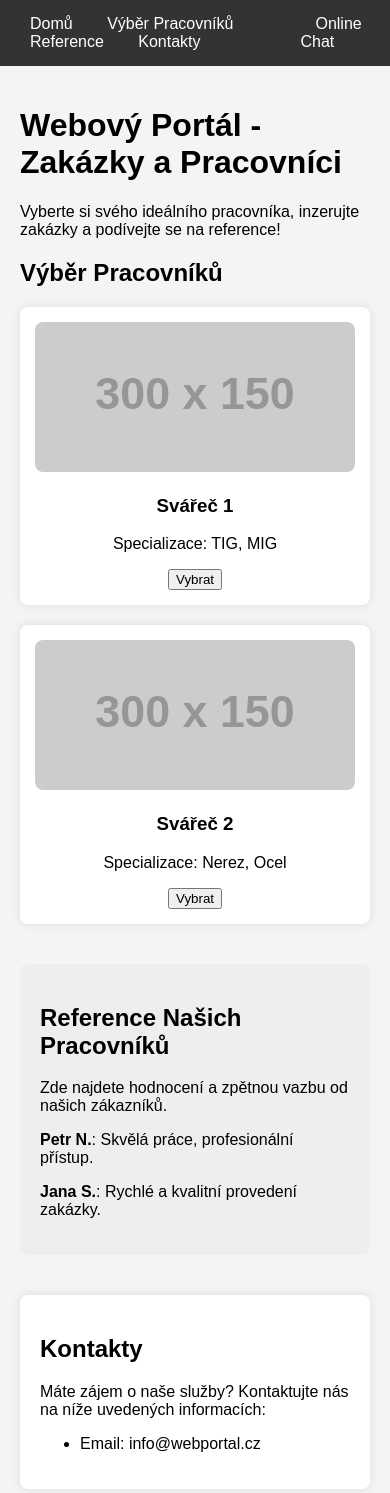
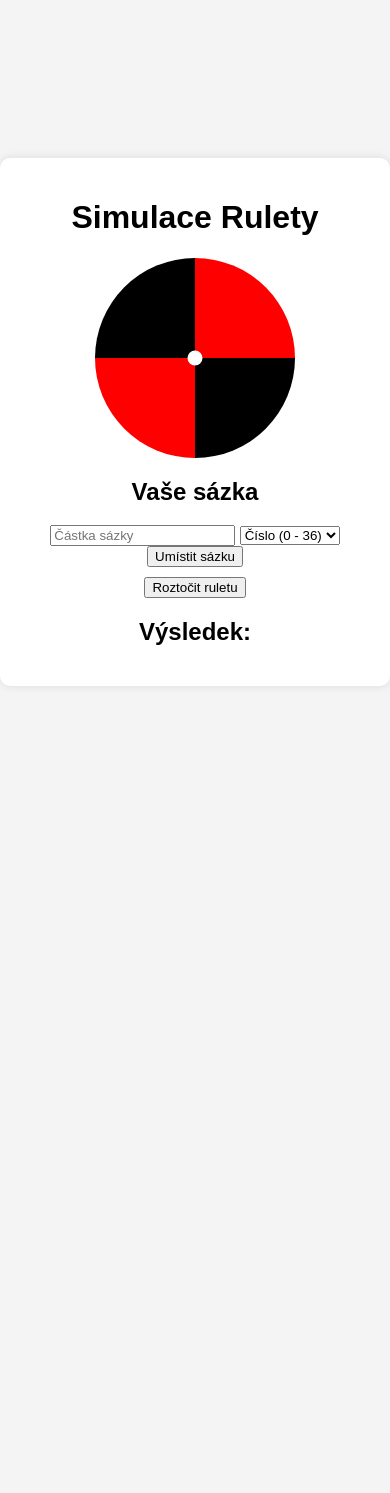
Before and after one commit to PierSDEV/Portalwebsite, a plain HTML site: page index.html in a window 390 px wide. After the commit the page ends 844 px from the top, so only its background shows below. Drawn offline with Linux system fonts and the light colour scheme; placeholder pictures from the web are drawn by us.

Commit message:
Add files via upload

```diff
--- a/index.html
+++ b/index.html
@@ -3,154 +3,36 @@
 <head>
     <meta charset="UTF-8">
     <meta name="viewport" content="width=device-width, initial-scale=1.0">
-    <title>Webový Portál - Zakázky a Pracovníci</title>
-    <style>
-        body {
-            font-family: Arial, sans-serif;
-            background-color: #f4f4f4;
-            margin: 0;
-            padding: 0;
-        }
-
-        /* Hlavní panel */
-        .navbar {
-            display: flex;
-            justify-content: space-between;
-            background-color: #333;
-            padding: 15px;
-            color: white;
-        }
-
-        .navbar a {
-            color: white;
-            text-decoration: none;
-            padding: 0 15px;
-        }
-
-        .navbar a:hover {
-            color: #ddd;
-        }
-
-        /* Struktura stránky */
-        .container {
-            max-width: 1200px;
-            margin: 0 auto;
-            padding: 20px;
-        }
-
-        /* Sekce pracovníků */
-        .worker-section {
-            margin-top: 20px;
-        }
-
-        .worker-list {
-            display: grid;
-            grid-template-columns: repeat(auto-fill, minmax(250px, 1fr));
-            gap: 20px;
-        }
-
-        .worker-card {
-            background-color: #fff;
-            padding: 15px;
-            box-shadow: 0 0 10px rgba(0, 0, 0, 0.1);
-            border-radius: 8px;
-            text-align: center;
-        }
-
-        .worker-card img {
-            width: 100%;
-            height: 150px;
-            object-fit: cover;
-            border-radius: 8px;
-        }
-
-        /* Reference */
-        .reference-section {
-            margin-top: 40px;
-            background-color: #eee;
-            padding: 20px;
-            border-radius: 8px;
-        }
-
-        /* Kontakty */
-        .contact-section {
-            margin-top: 40px;
-            padding: 20px;
-            background-color: #fff;
-            box-shadow: 0 0 10px rgba(0, 0, 0, 0.1);
-            border-radius: 8px;
-        }
-
-        /* Chat */
-        .chat-section {
-            position: fixed;
-            bottom: 20px;
-            right: 20px;
-            background-color: #007bff;
-            color: white;
-            padding: 15px;
-            border-radius: 8px;
-            cursor: pointer;
-        }
-
-        .chat-section:hover {
-            background-color: #0056b3;
-        }
-    </style>
+    <title>Simulace Rulety</title>
+    <link rel="stylesheet" href="styles.css">
 </head>
 <body>
-    <!-- Hlavní panel -->
-    <div class="navbar">
-        <div>
-            <a href="#home">Domů</a>
-            <a href="#workers">Výběr Pracovníků</a>
-            <a href="#references">Reference</a>
-            <a href="#contacts">Kontakty</a>
-        </div>
-        <div>
-            <a href="#chat">Online Chat</a>
+    <div class="container">
+        <h1>Simulace Rulety</h1>
+        <div id="roulette-table">
+            <div class="roulette-wheel">
+                <div class="ball"></div>
+            </div>
+            <div class="betting-section">
+                <h2>Vaše sázka</h2>
+                <input type="number" id="bet-amount" placeholder="Částka sázky">
+                <select id="bet-type">
+                    <option value="number">Číslo (0 - 36)</option>
+                    <option value="red">Červená</option>
+                    <option value="black">Černá</option>
+                </select>
+                <input type="number" id="bet-number" placeholder="Vyberte číslo (0 - 36)" style="display:none;">
+                <button onclick="placeBet()">Umístit sázku</button>
+                <div id="bet-info"></div>
+                <button onclick="spinRoulette()">Roztočit ruletu</button>
+            </div>
+            <div class="result-section">
+                <h2>Výsledek:</h2>
+                <div id="roulette-result"></div>
+                <div id="win-loss"></div>
+            </div>
         </div>
     </div>
-
-    <!-- Kontejner stránky -->
-    <div class="container">
-        <h1>Webový Portál - Zakázky a Pracovníci</h1>
-        <p>Vyberte si svého ideálního pracovníka, inzerujte zakázky a podívejte se na reference!</p>
-
-        <!-- Sekce pracovníků -->
-        <section id="workers" class="worker-section">
-            <h2>Výběr Pracovníků</h2>
-            <div class="worker-list">
-                <div class="worker-card">
-                    <img src="https://via.placeholder.com/300x150" alt="Svářeč 1">
-                    <h3>Svářeč 1</h3>
-                    <p>Specializace: TIG, MIG</p>
-                    <button onclick="selectWorker('Svářeč 1')">Vybrat</button>
-                </div>
-                <div class="worker-card">
-                    <img src="https://via.placeholder.com/300x150" alt="Svářeč 2">
-                    <h3>Svářeč 2</h3>
-                    <p>Specializace: Nerez, Ocel</p>
-                    <button onclick="selectWorker('Svářeč 2')">Vybrat</button>
-                </div>
-                <!-- Další karty pro pracovníky... -->
-            </div>
-        </section>
-
-        <!-- Reference pracovníků -->
-        <section id="references" class="reference-section">
-            <h2>Reference Našich Pracovníků</h2>
-            <p>Zde najdete hodnocení a zpětnou vazbu od našich zákazníků.</p>
-            <div>
-                <p><strong>Petr N.</strong>: Skvělá práce, profesionální přístup.</p>
-                <p><strong>Jana S.</strong>: Rychlé a kvalitní provedení zakázky.</p>
-                <!-- Další reference... -->
-            </div>
-        </section>
-
-        <!-- Kontakty -->
-        <section id="contacts" class="contact-section">
-            <h2>Kontakty</h2>
-            <p>Máte zájem o naše služby? Kontaktujte nás na níže uvedených informacích:</p>
-            <ul>
-                <li>Email: info@webportal.cz</li>
+    <script src="script.js"></script>
+</body>
+</html>
--- a/script.js
+++ b/script.js
@@ -1,39 +1,68 @@
-// Funkce pro filtrování pracovníků podle specializace
-function filterWorkers() {
-    const specialization = document.getElementById('specialization').value.toLowerCase();
-    const workerCards = document.querySelectorAll('.worker-card');
+let currentBet = null;
+let balance = 1000; // Počáteční virtuální peníze
 
-    workerCards.forEach(card => {
-        const specializationText = card.querySelector('p').innerText.toLowerCase();
-        if (specialization === 'all' || specializationText.includes(specialization)) {
-            card.style.display = 'block';
+// Zobrazí pole pro číslo, pokud je vybrána sázka na číslo
+document.getElementById('bet-type').addEventListener('change', function() {
+    const betType = this.value;
+    const betNumberInput = document.getElementById('bet-number');
+    if (betType === 'number') {
+        betNumberInput.style.display = 'inline';
     } else {
-            card.style.display = 'none';
+        betNumberInput.style.display = 'none';
     }
 });
+
+// Funkce pro umístění sázky
+function placeBet() {
+    const betAmount = parseInt(document.getElementById('bet-amount').value);
+    const betType = document.getElementById('bet-type').value;
+    const betNumber = parseInt(document.getElementById('bet-number').value);
+
+    if (isNaN(betAmount) || betAmount <= 0 || betAmount > balance) {
+        alert('Zadejte platnou částku sázky.');
+        return;
     }
 
-// Zobrazení formuláře pro novou fotografii
-function showPhotoForm() {
-    document.getElementById('photo-form').style.display = 'block';
+    if (betType === 'number' && (isNaN(betNumber) || betNumber < 0 || betNumber > 36)) {
+        alert('Zadejte platné číslo (0 - 36).');
+        return;
     }
 
-// Odeslání nové fotografie
-function submitPhoto() {
-    const title = document.getElementById('photo-title').value;
-    const url = document.getElementById('photo-url').value;
-    if (title && url) {
-        const gallery = document.getElementById('photo-gallery');
-        const newPhoto = document.createElement('div');
-        newPhoto.classList.add('photo-item');
-        newPhoto.innerHTML = <img src="${url}" alt="${title}"><p>${title}</p>;
-        gallery.appendChild(newPhoto);
+    currentBet = {
+        amount: betAmount,
+        type: betType,
+        number: betNumber
+    };
 
-        // Reset formuláře
-        document.getElementById('photo-title').value = '';
-        document.getElementById('photo-url').value = '';
-        document.getElementById('photo-form').style.display = 'none';
+    document.getElementById('bet-info').textContent = `Sázka: ${betAmount} na ${betType === 'number' ? číslo ${betNumber} : betType}`;
+}
+
+// Funkce pro roztočení rulety
+function spinRoulette() {
+    if (!currentBet) {
+        alert('Nejprve umístěte sázku!');
+        return;
+    }
+
+    // Náhodný výsledek rulety
+    const result = Math.floor(Math.random() * 37); // Čísla 0 - 36
+    const resultColor = result === 0 ? 'green' : result % 2 === 0 ? 'black' : 'red';
+
+    document.getElementById('roulette-result').textContent = Výsledek: ${result} (${resultColor});
+
+    // Vyhodnocení sázky
+    let win = false;
+    if (currentBet.type === 'number' && currentBet.number === result) {
+        balance += currentBet.amount * 36; // Výhra na číslo
+        win = true;
+    } else if (currentBet.type === resultColor) {
+        balance += currentBet.amount * 2; // Výhra na barvu
+        win = true;
     } else {
-        alert('Vyplňte popis a URL obrázku.');
+        balance -= currentBet.amount; // Prohra
     }
+
+    document.getElementById('win-loss').textContent = win ? 'Vyhráli jste!' : 'Prohráli jste!';
+    document.getElementById('bet-info').textContent = Zůstatek: ${balance};
+    currentBet = null;
 }
--- a/styles.css
+++ b/styles.css
@@ -1,134 +1,49 @@
 body {
     font-family: Arial, sans-serif;
     background-color: #f4f4f4;
+    display: flex;
+    justify-content: center;
+    align-items: center;
+    height: 100vh;
     margin: 0;
-    padding: 0;
 }
 
-/* Hlavní panel */
-.navbar {
-    display: flex;
-    justify-content: space-between;
-    background-color: #333;
-    padding: 15px;
-    color: white;
+.container {
+    background-color: white;
+    padding: 20px;
+    border-radius: 10px;
+    box-shadow: 0 0 10px rgba(0, 0, 0, 0.1);
+    text-align: center;
 }
 
-.navbar a {
-    color: white;
-    text-decoration: none;
-    padding: 0 15px;
+.roulette-wheel {
+    width: 200px;
+    height: 200px;
+    background: conic-gradient(red 0deg 90deg, black 90deg 180deg, red 180deg 270deg, black 270deg 360deg);
+    border-radius: 50%;
+    position: relative;
+    margin: 20px auto;
 }
 
-.navbar a:hover {
-    color: #ddd;
+.ball {
+    width: 15px;
+    height: 15px;
+    background-color: white;
+    border-radius: 50%;
+    position: absolute;
+    top: 50%;
+    left: 50%;
+    transform: translate(-50%, -50%);
 }
 
-/* Struktura stránky */
-.container {
-    max-width: 1200px;
-    margin: 0 auto;
-    padding: 20px;
-}
-
-/* Sekce pracovníků */
-.worker-section {
+.betting-section {
     margin-top: 20px;
 }
 
-.worker-list {
-    display: grid;
-    grid-template-columns: repeat(auto-fill, minmax(250px, 1fr));
-    gap: 20px;
+#bet-info {
+    margin-top: 10px;
 }
 
-.worker-card {
-    background-color: #fff;
-    padding: 15px;
-    box-shadow: 0 0 10px rgba(0, 0, 0, 0.1);
-    border-radius: 8px;
-    text-align: center;
+.result-section {
+    margin-top: 20px;
 }
-
-.worker-card img {
-    width: 100%;
-    height: 150px;
-    object-fit: cover;
-    border-radius: 8px;
-}
-
-/* Reference */
-.reference-section {
-    margin-top: 40px;
-    background-color: #eee;
-    padding: 20px;
-    border-radius: 8px;
-}
-
-/* Kontakty */
-.contact-section {
-    margin-top: 40px;
-    padding: 20px;
-    background-color: #fff;
-    box-shadow: 0 0 10px rgba(0, 0, 0, 0.1);
-    border-radius: 8px;
-}
-
-/* Fotogalerie práce */
-.gallery-section {
-    margin-top: 40px;
-}
-
-.photo-gallery {
-    display: grid;
-    grid-template-columns: repeat(auto-fill, minmax(250px, 1fr));
-    gap: 20px;
-}
-
-.photo-item {
-    background-color: #fff;
-    padding: 10px;
-    box-shadow: 0 0 10px rgba(0, 0, 0, 0.1);
-    border-radius: 8px;
-    text-align: center;
-}
-
-.photo-item img {
-    width: 100%;
-    height: 150px;
-    object-fit: cover;
-    border-radius: 8px;
-}
-
-/* Online Chat */
-.chat-popup {
-    position: fixed;
-    bottom: 20px;
-    right: 20px;
-    background-color: #007bff;
-    color: white;
-    padding: 15px;
-    border-radius: 8px;
-    cursor: pointer;
-}
-
-.chat-popup:hover {
-    background-color: #0056b3;
-}
-
-/* Filtr pracovníků */
-.filter-section {
-    margin-top: 20px;
-    padding: 15px;
-    background-color: #fff;
-    box-shadow: 0 0 10px rgba(0, 0, 0, 0.1);
-    border-radius: 8px;
-}
-
-/* Responzivní design */
-@media (max-width: 768px) {
-    .worker-list,
-    .photo-gallery {
-        grid-template-columns: 1fr;
-    }
-}
```
Lines whose indentation alone changed are shown as unchanged.
